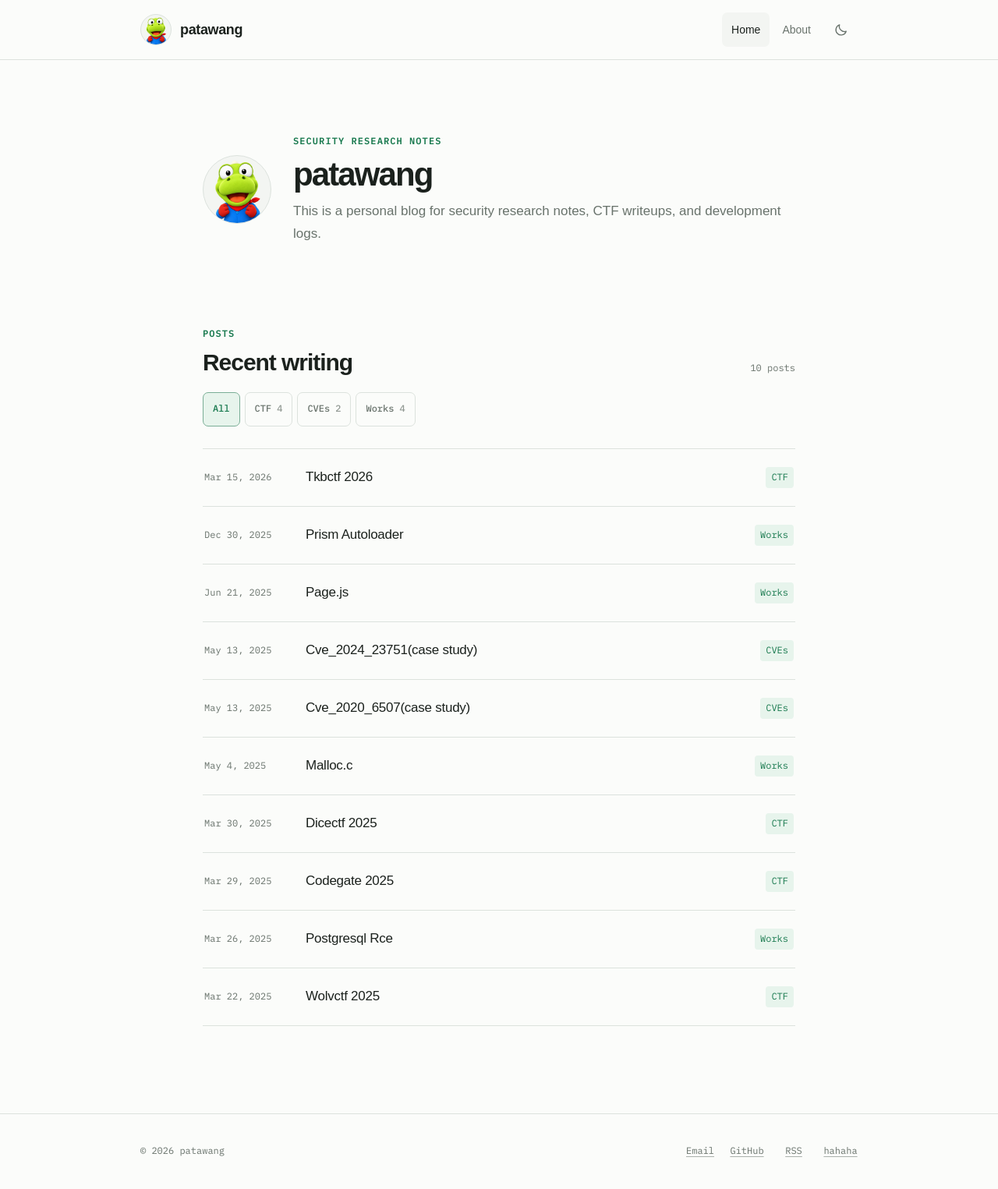
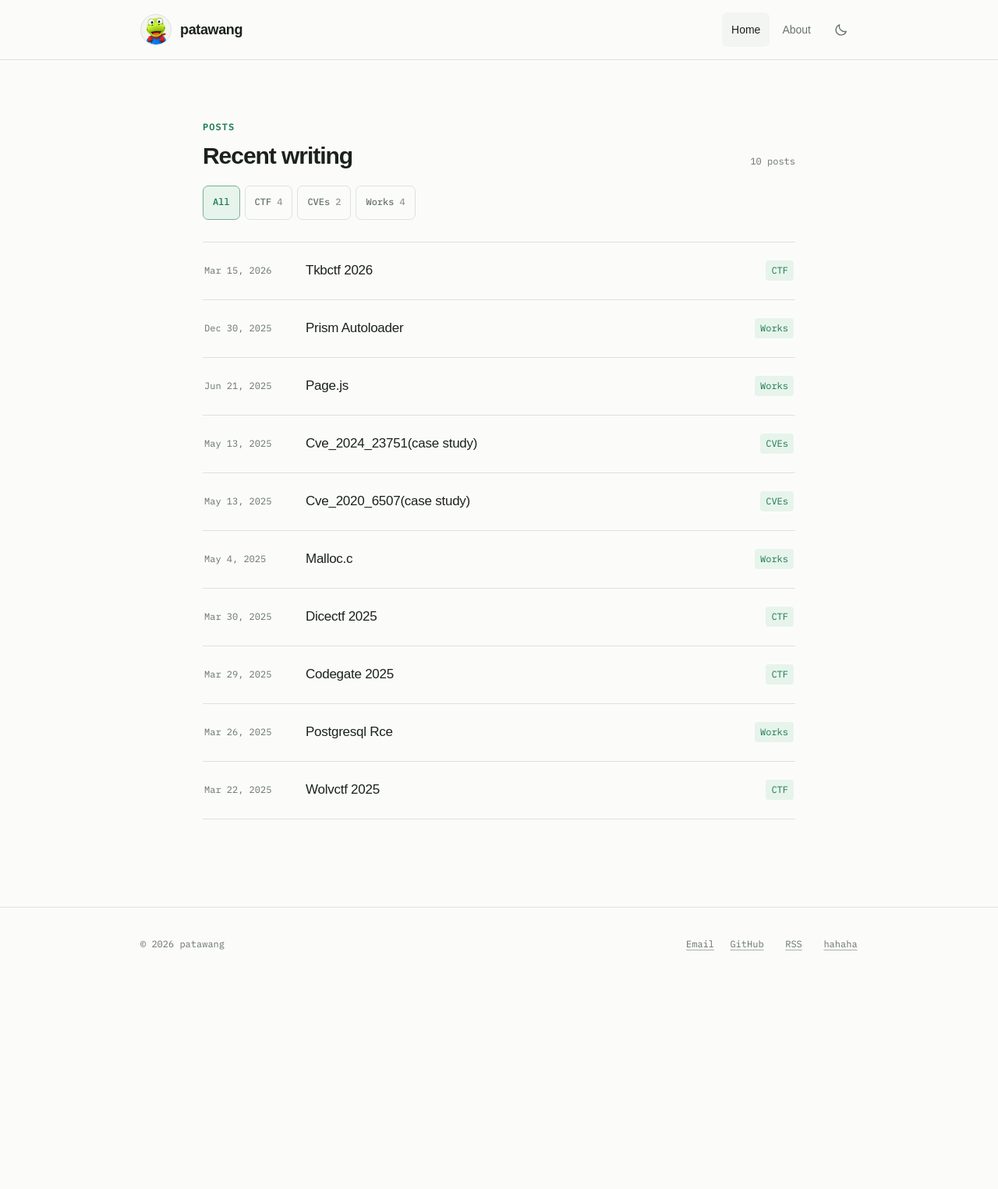
Before and after one commit to d1x0rhk5/d1x0rhk5.github.io, a Jekyll site: the page built from index.md, in a window 1280 px wide. Shown: the whole page at 78% size. Built offline with Jekyll 4.4.1, drawn with Linux system fonts in a browser that asks for light colours; some web fonts are replaced; after the commit the page ends 1260 px from its top, so only the background shows below that.

Commit message:
style(design): FINDING-002 — remove homepage intro

```diff
--- a/_layouts/frontpage.html
+++ b/_layouts/frontpage.html
@@ -1,15 +1,6 @@
 ---
 layout: default
 ---
-<section class="hero" aria-labelledby="site-intro-title">
-  <img class="hero-avatar" src="{{ "/static/img/crong-avatar.png" | prepend: site.baseurl }}" alt="Crong" width="88" height="88">
-  <div class="hero-content">
-    <p class="section-label">Security research notes</p>
-    <h1 id="site-intro-title">{{ site.title }}</h1>
-    <div class="hero-copy">{{ content }}</div>
-  </div>
-</section>
-
 <section id="index" class="post-index" aria-labelledby="recent-writing-title">
   <div class="section-header">
     <div>
--- a/static/css/index.css
+++ b/static/css/index.css
@@ -216,24 +216,6 @@ img {
     padding-block: 76px 24px;
 }
 
-.hero {
-    display: grid;
-    grid-template-columns: 88px minmax(0, 1fr);
-    align-items: center;
-    gap: 28px;
-    width: min(100%, var(--content-width));
-    margin: 18px auto 104px;
-}
-
-.hero-avatar {
-    width: 88px;
-    height: 88px;
-    border: 1px solid var(--line);
-    border-radius: 50%;
-    background: var(--surface);
-    object-fit: cover;
-}
-
 .section-label {
     margin: 0 0 8px;
     color: var(--accent);
@@ -242,20 +224,6 @@ img {
     font-weight: 600;
     letter-spacing: 0.09em;
     text-transform: uppercase;
-}
-
-.hero h1 {
-    margin: 0 0 9px;
-    font-size: clamp(30px, 5vw, 42px);
-    line-height: 1.12;
-    letter-spacing: -0.045em;
-}
-
-.hero-copy,
-.hero-copy p {
-    margin: 0;
-    color: var(--muted);
-    font-size: 17px;
 }
 
 .post-index {
@@ -830,26 +798,6 @@ img {
         padding-top: 52px;
     }
 
-    .hero {
-        grid-template-columns: 68px minmax(0, 1fr);
-        gap: 18px;
-        margin: 8px auto 72px;
-    }
-
-    .hero-avatar {
-        width: 68px;
-        height: 68px;
-    }
-
-    .hero h1 {
-        font-size: 30px;
-    }
-
-    .hero-copy,
-    .hero-copy p {
-        font-size: 15px;
-    }
-
     .section-header {
         align-items: start;
     }
```
